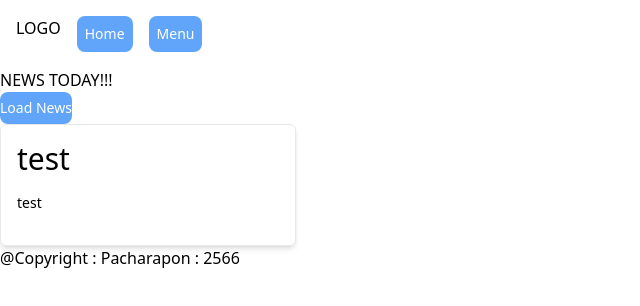
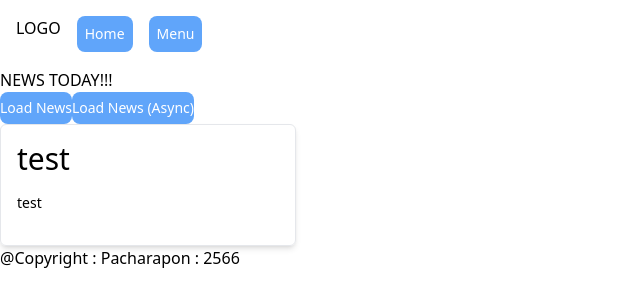
Before and after one commit to PacharaponFirst/samakran, a React (Vite) app: page /admin/news in a window 1280 px wide. Shown: the top 306 px of the page, without its empty margins (0-640 px from the left). Built offline with nearby package versions, Linux system fonts and the light colour scheme.

Commit message:
async await

```diff
--- a/src/page/NewsPage.tsx
+++ b/src/page/NewsPage.tsx
@@ -40,12 +40,24 @@ const NewsPage: FC = () => {
         })
     };
 
+    // async await function
+    const loadNewsAsync = async() => {
+        const resp = await fetch("https://jsonplaceholder.typicode.com/posts");
+        const json = await resp.json();
+        setPosts(json);
+    };
+
+
+
     //template
     return (
     <>
         <h1>NEWS TODAY!!!</h1>
         <button className='npru-button' onClick={loadNews}>
             Load News
+        </button>
+        <button className='npru-button' onClick={loadNewsAsync}>
+            Load News (Async)
         </button>
         <div className=" grid grid-cols-1 gap-2 md:grid-cols-2 md:gap-4 lg:grid-cols-3 lg:gap-6 xl:grid-cols-4 xl:gap-8">
         { posts.map((value) => (
```
